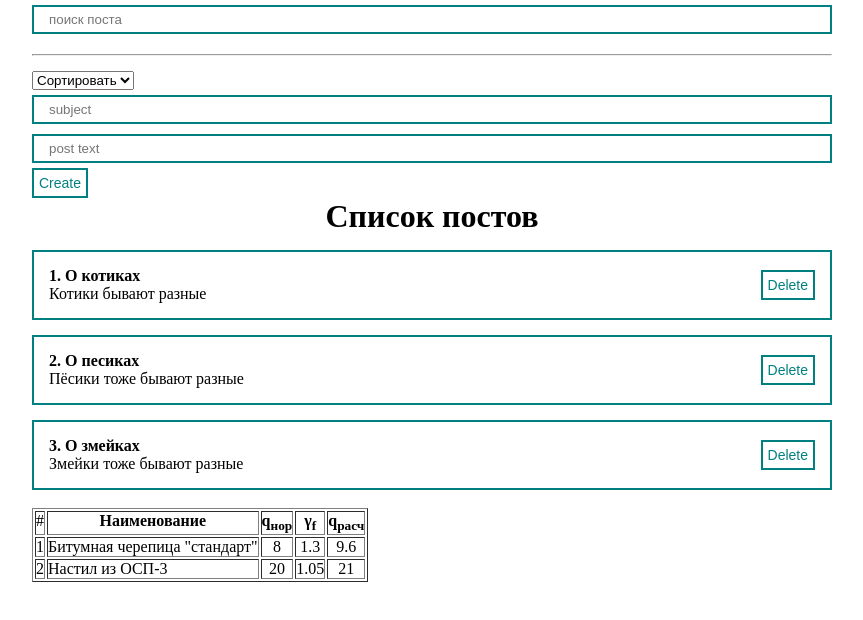
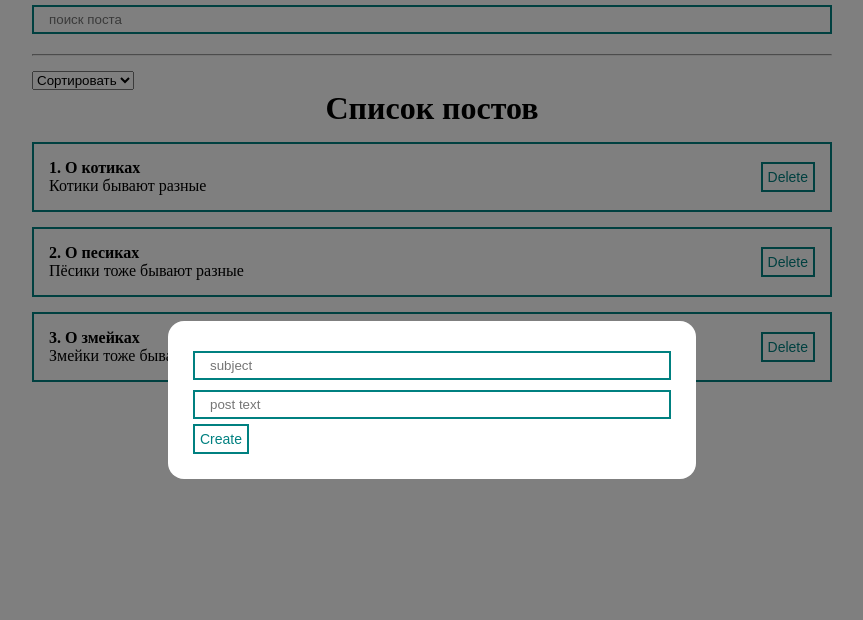
Before and after one commit to sumenko/hello_react, a React (Create React App) app: page / in a window 1280 px wide. Shown: the top 620 px of the page, without its empty margins (208-1071 px from the left). Built offline with nearby package versions, Linux system fonts and the light colour scheme; the HTML template or start-up script is replaced by a standard one.

Commit message:
add modal

```diff
--- a/src/App.js
+++ b/src/App.js
@@ -5,6 +5,7 @@
 import './styles/App.css';
 import TablePrint from './components/TablePrint';
 import PostFilter from './components/PostFilter';
+import MyModal from './components/UI/MyModal/MyModal';
 
 function App() {
   // entry point
@@ -35,8 +36,17 @@
 
   return (
     <div className="App">
+
       <PostFilter filter={filter} setFilter={setFilter} />
+      <MyModal>
           <PostForm create={createPost}/>
+      {/* <TablePrint
+          head={['Наименование', <div>q<sub>нор</sub></div>, <div>&gamma;<sub>f</sub></div>, <div>q<sub>расч</sub></div>]}
+          data={[
+            ['Битумная черепица "стандарт"', '8', '1.3', '9.6'],
+            ['Настил из ОСП-3', '20', '1.05', '21'],
+          ]}/> */}
+      </MyModal>
             {sortedAndSearchedPosts.length !== 0
                 ?
                 <PostList remove={removePost} posts={sortedAndSearchedPosts} title="Список постов"/>
@@ -44,13 +54,8 @@
                 <h1 style={{textAlign: 'center'}}>no posts</h1>
               }
               <div>
+
           <br/>
-          <TablePrint
-              head={['Наименование', <div>q<sub>нор</sub></div>, <div>&gamma;<sub>f</sub></div>, <div>q<sub>расч</sub></div>]}
-              data={[
-                ['Битумная черепица "стандарт"', '8', '1.3', '9.6'],
-                ['Настил из ОСП-3', '20', '1.05', '21'],
-              ]}/>
       </div>
     </div>
   );
--- /dev/null
+++ b/src/components/UI/MyModal/MyModal.jsx
@@ -0,0 +1,13 @@
+import React from 'react';
+import cl from './MyModal.module.css';
+
+const MyModal = ({children}) => {
+    return (
+            <div className={[cl.myModal, cl.active].join(' ')}>
+                <div className={cl.myModalContent}>
+                    {children}
+                </div>
+            </div>
+        );
+};
+export default MyModal;
--- /dev/null
+++ b/src/components/UI/MyModal/MyModal.module.css
@@ -0,0 +1,23 @@
+.myModal {
+    position: fixed;
+    top: 0;
+    bottom: 0;
+    right: 0;
+    left: 0;
+    display: none;
+    background: rgba(0,0,0,0.5)
+}
+
+.myModalContent {
+    padding: 25px;
+    background: white;
+    border-radius: 16px;
+    min-width: 250px;
+}
+
+
+.myModal.active {
+    display: flex;
+    justify-content: center;
+    align-items: center;
+}
```
Lines whose indentation alone changed are shown as unchanged.
